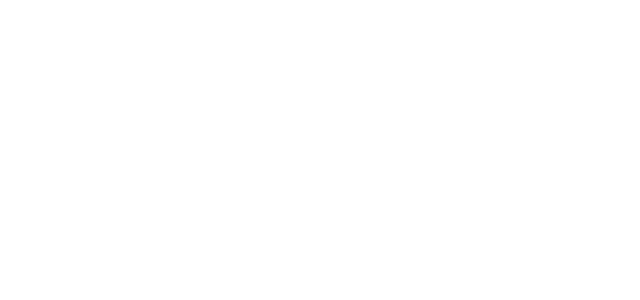
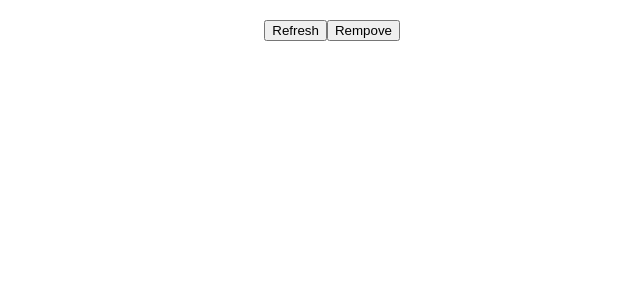
Before and after one commit to PavelOfficial/rich-tree, a React (Create React App) app: page / in a window 1280 px wide. Shown: the top 300 px of the page, without its empty margins (640-1280 px from the left). Built offline with nearby package versions, Linux system fonts and the light colour scheme.

Commit message:
tree editor layout

```diff
--- /dev/null
+++ b/src/App/TreeEditor/index.css
@@ -0,0 +1,16 @@
+
+.TreeEditor {
+    width: 800px;
+    padding: 10px;
+}
+
+.TreeEditor__viewport {
+    display: flex;
+    flex-direction: row;
+}
+
+.TreeEditor__controls {
+    display: flex;
+    flex-direction: row;
+    justify-content: right;
+}
--- /dev/null
+++ b/src/App/TreeEditor/index.tsx
@@ -0,0 +1,18 @@
+import React from 'react';
+
+import './index.css'
+
+export const TreeEditor = () => {
+  return (
+    <div className="TreeEditor">
+      <div className="TreeEditor__viewport">
+        <div />
+        <div />
+      </div>
+      <div className="TreeEditor__controls">
+        <button type="button">Refresh</button>
+        <button type="button">Rempove</button>
+      </div>
+    </div>
+  );
+};
--- /dev/null
+++ b/src/App/index.css
@@ -0,0 +1,7 @@
+
+.App {
+    display: flex;
+    flex-direction: column;
+    align-items: center;
+    padding: 10px;
+}
--- a/src/App/index.tsx
+++ b/src/App/index.tsx
@@ -1,7 +1,14 @@
 import React from 'react';
 
+import { TreeEditor } from './TreeEditor';
+import './index.css';
+
 function App() {
-  return null;
+  return (
+    <div className="App">
+      <TreeEditor />
+    </div>
+  );
 }
 
 export default App;
```
